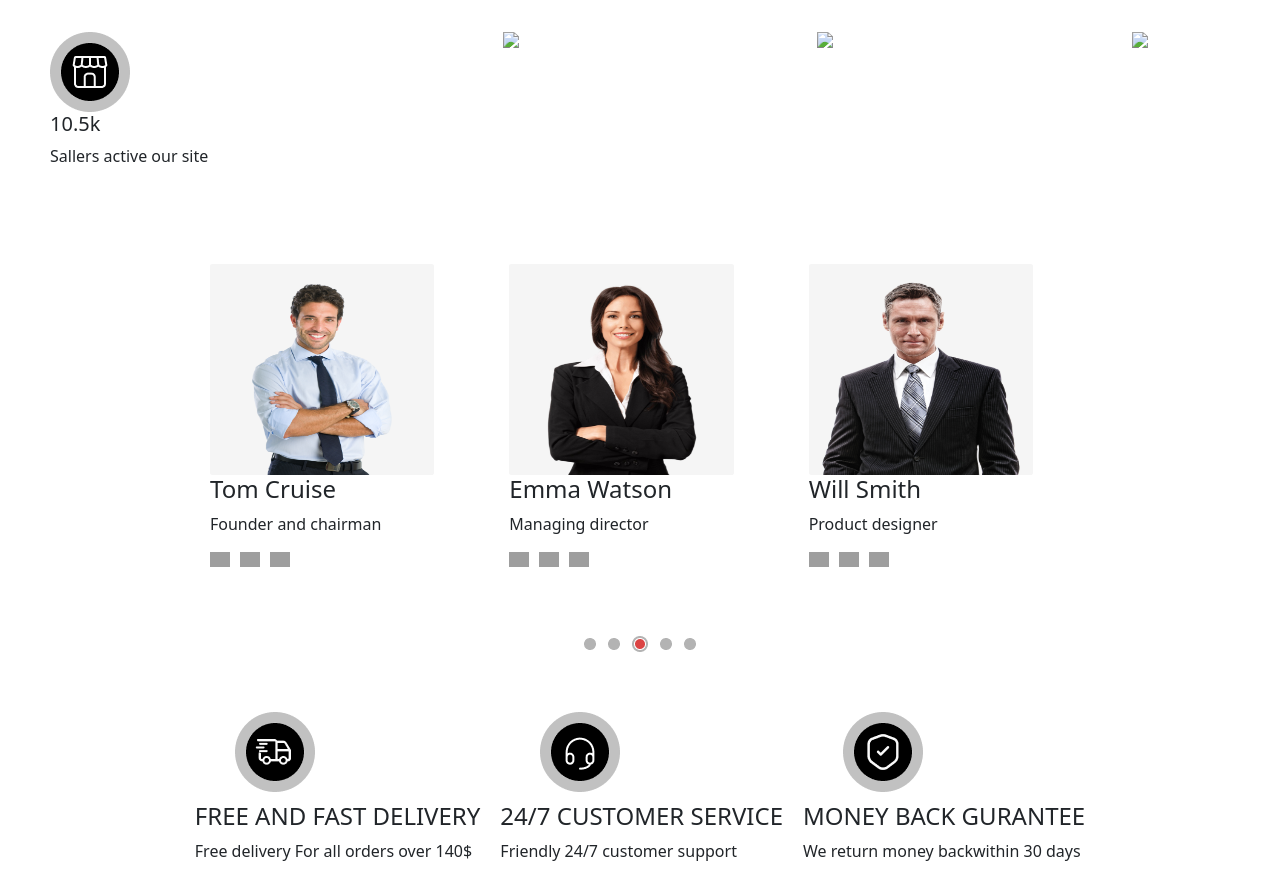
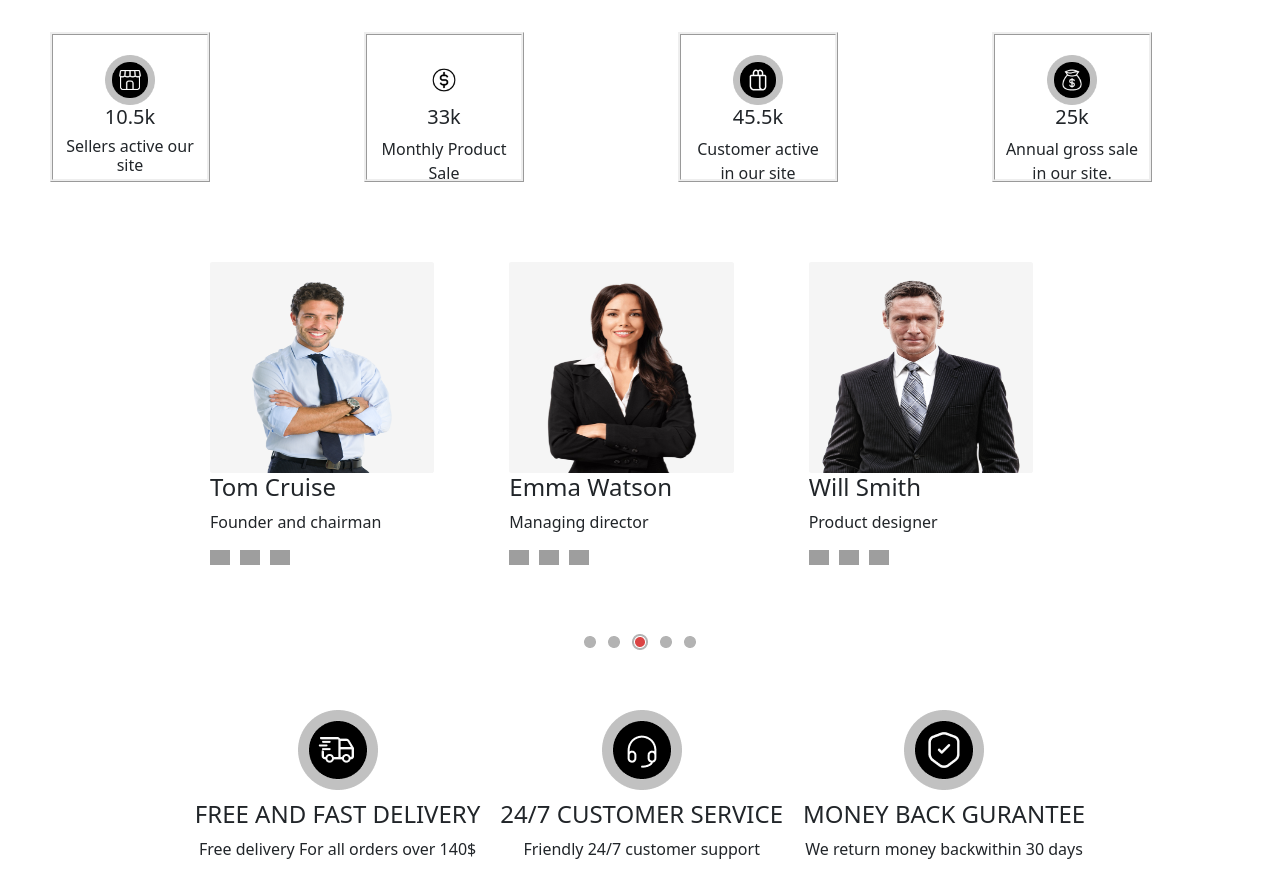
Before and after one commit to Mariammoney/E-commerce-website, a plain HTML site: page About/index.html in a window 1280 px wide. Shown: the part 471-1353 px from the top of the page. Drawn offline with nearby package versions, Linux system fonts and the light colour scheme; grey boxes are pictures that could not be loaded; files whose address does not match are found by name.

Commit message:
updated code

```diff
--- a/About/index.html
+++ b/About/index.html
@@ -293,13 +293,36 @@
     </section>
      </section>
 
+
+
      <section class="review">
       <div class="FRAME d-flex">
-       <div class="reviewa d-block"><img src="/assets/images/frame1.png"><h5>10.5k</h5><p>Sallers active our site</p>
+
+       <div class="reviewa a-block">
+        <img src="/assets/images/frame1.png" class="fra">
+        <h5>10.5k</h5>
+        <h6>Sellers active our site</h6>
       </div>
-        <img src="/assets/images/frame2.png" class="fra">
-        <img src="/assets/images/frame3.png" class="fra">
+
+        <div class="reviewa e-block">
+          <img src="/assets/images/frame2.png" class="fra">
+          <h5>33k</h5>
+          <p>Monthly Product Sale</p>
+        </div>
+
+        <div class="reviewa f-block">
+          <img src="/assets/images/frame3.png" class="fra">
+          <h5>45.5k</h5>
+          <p>Customer active in our site</p>
+        </div>
+
+       <div class="reviewa g-block">
         <img src="/assets/images/frame4.png" class="fra">
+        <h5>25k</h5>
+        <p>Annual gross sale in our site.</p>
+      </div>
+
+
       </div>
 
      </section>
--- a/About/style.css
+++ b/About/style.css
@@ -39,10 +39,52 @@
     width: 90%;
     justify-content: space-between;
     padding-left: 50px;
+
 }
 .fra{
-    width: 20px;
+    width: 50px;
+    align-items: center;
 }
+ .reviewa{
+    padding-top: 20px;
+    height: 150px;
+    width: 160px;
+     align-items: center;
+    gap: 0px;
+    padding-top: 20px;
+     padding-left: 10px;
+    padding-right: 10px;
+ }
+
+
+.reviewa:hover{
+    background: rgba(255, 0, 0, 0.677);
+    transition: 0.3s;
+}
+.a-block{
+    align-items: center;
+    text-align: center;
+    border: ridge;
+}
+
+.e-block{
+    align-items: center;
+    text-align: center;
+     border: ridge;
+}
+.f-block{
+    align-items: center;
+    text-align: center;
+     border: ridge;
+}
+.g-block{
+    align-items: center;
+    text-align: center;
+     border: ridge;
+}
+
+
+
 .founder{
 
      height: 60%;
@@ -79,7 +121,19 @@
 .services{
     padding-bottom: 10px;
     justify-content: center;
-    padding-left: 40px;
+
+}
+.customer{
+    align-items: center;
+    text-align: center;
+}
+.free{
+    align-items: center;
+    text-align: center;
+}
+.money{
+    align-items: center;
+    text-align: center;
 }
 @media screen and (max-width:900px){
     .aboutt{
@@ -106,6 +160,12 @@
         display: flex;
         flex-direction: column;
     }
+    .FRAME{
+        display: flex;
+        flex-direction: column;
+        align-items: center;
+        gap: 15px;
+    }
 
 }
 @media screen and (max-wdth:560px){
@@ -129,7 +189,7 @@
 @media screen and (max-width:320px){
     .founder{
         align-items: center;
-        padding-left: 20px;
+
     }
 }
 @media screen and (max-width:700px){
@@ -138,6 +198,7 @@
         flex-direction: column !important;
         padding-left: 10px;
     }
+
 
 }
 .footer{
```
Also changed, not shown: assets/images/frame2.png (added), assets/images/frame3.png (added), assets/images/frame4.png (added).
